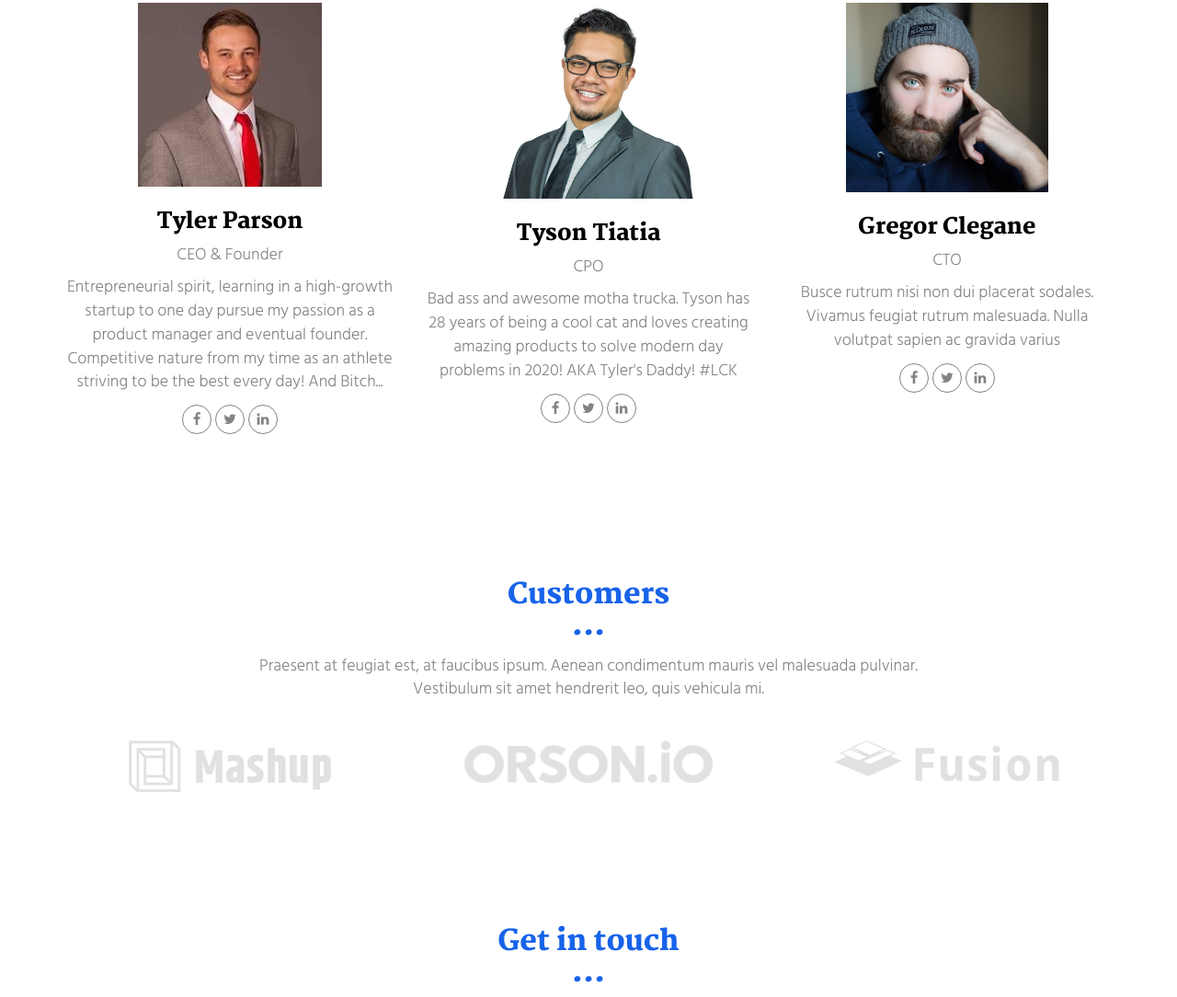
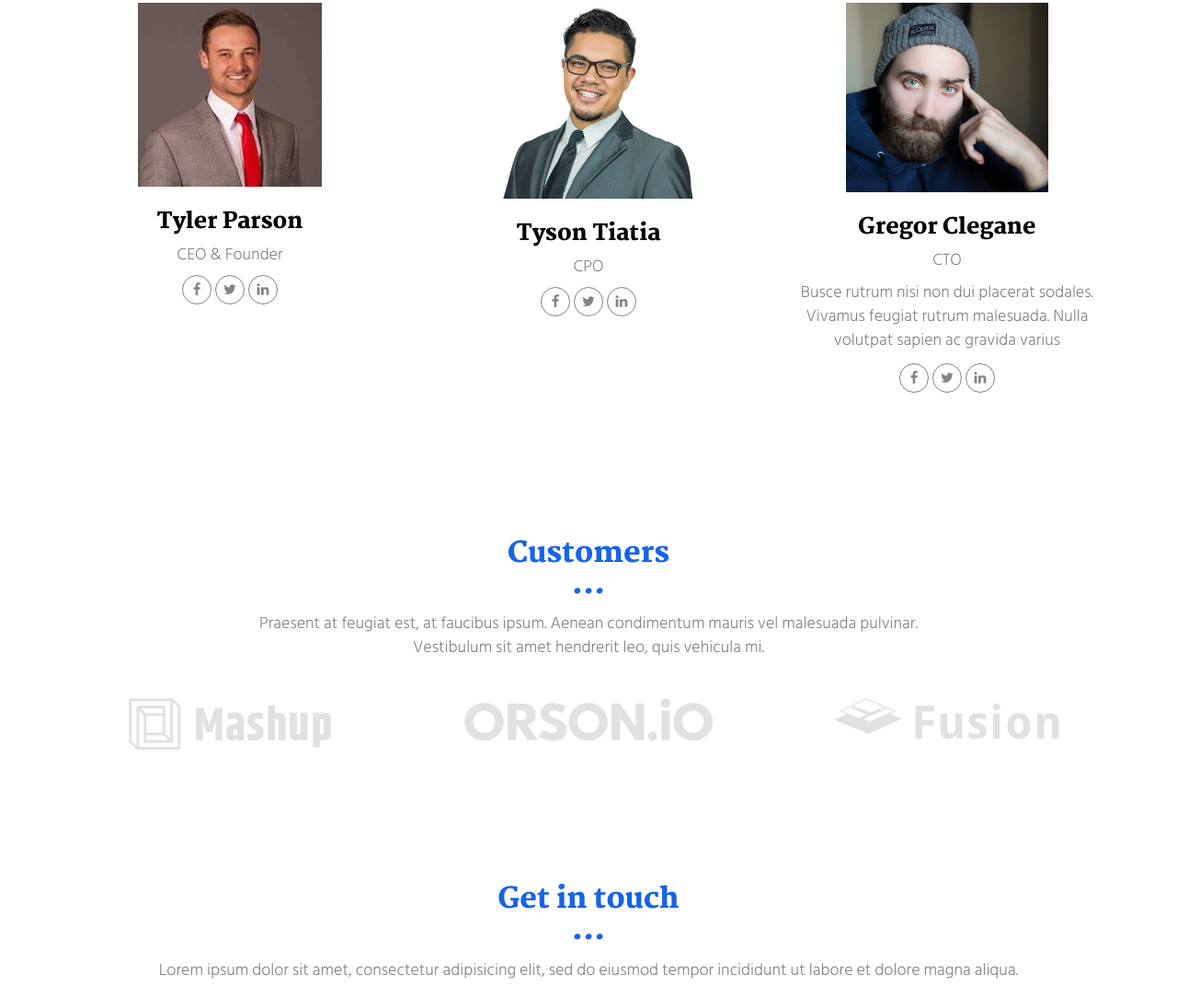
Before and after one commit to tysontiatia/HomeWork, a plain HTML site: page index.html in a window 1280 px wide. Shown: the part 2026-3110 px from the top of the page at 92% size. Drawn offline with Linux system fonts and the light colour scheme.

Commit message:
Update index.html

```diff
--- a/index.html
+++ b/index.html
@@ -188,7 +188,7 @@
           <img src="images/Tyler.jpeg" alt="" class="reveal img-responsive reveal-content image-center">
           <h3>Tyler Parson</h3>
           <h4>CEO & Founder</h4>
-          <p>Entrepreneurial spirit, learning in a high-growth startup to one day pursue my passion as a product manager and eventual founder. Competitive nature from my time as an athlete striving to be the best every day! And Bitch...</p>
+          <p></p>
           <p>
             <a href="https://facebook.com/" class="social-round-icon fa-icon" title="">
               <i class="fa fa-facebook" aria-hidden="true"></i>
@@ -206,7 +206,7 @@
           <img src="images/tyson-profile-photo-removebg-preview.png" alt="" class="reveal img-responsive reveal-content image-center" width="300px" height="300px" border="5px solid #000000">
           <h3>Tyson Tiatia</h3>
           <h4>CPO</h4>
-          <p>Bad ass and awesome motha trucka. Tyson has 28 years of being a cool cat and loves creating amazing products to solve modern day problems in 2020! AKA Tyler's Daddy! #LCK</p>
+          <p></p>
           <p>
             <a href="https://facebook.com/" class="social-round-icon fa-icon" title="">
               <i class="fa fa-facebook" aria-hidden="true"></i>
```
